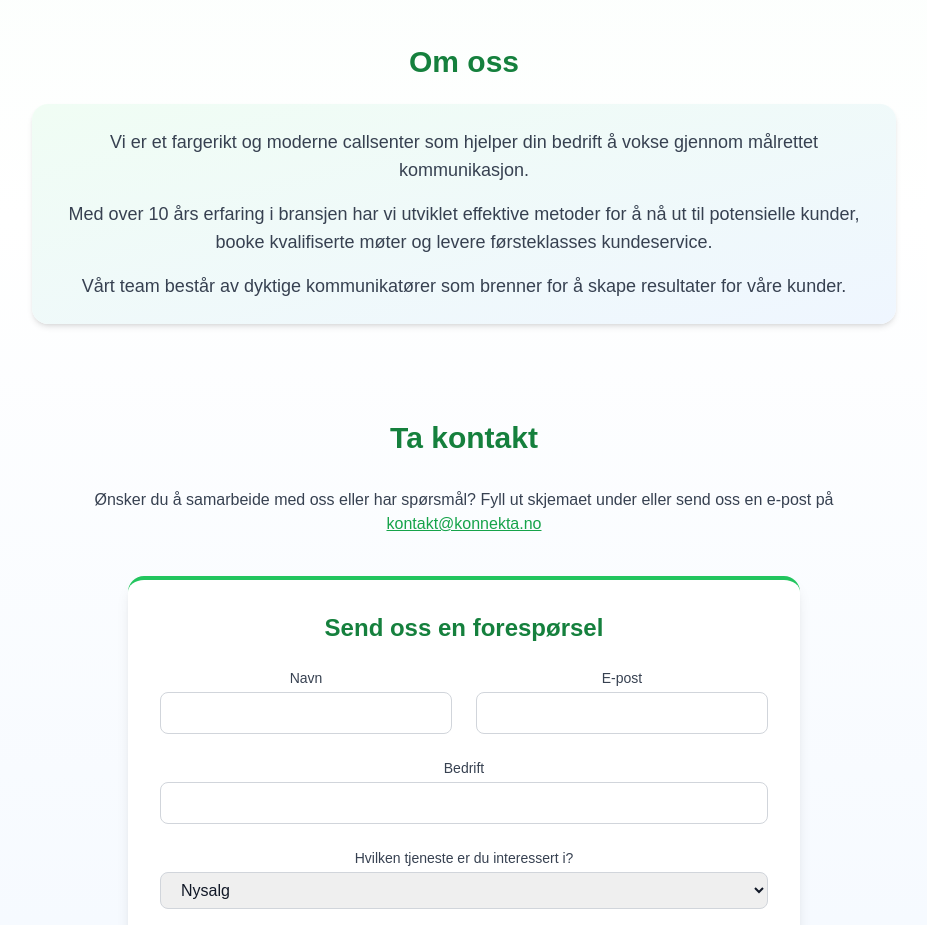
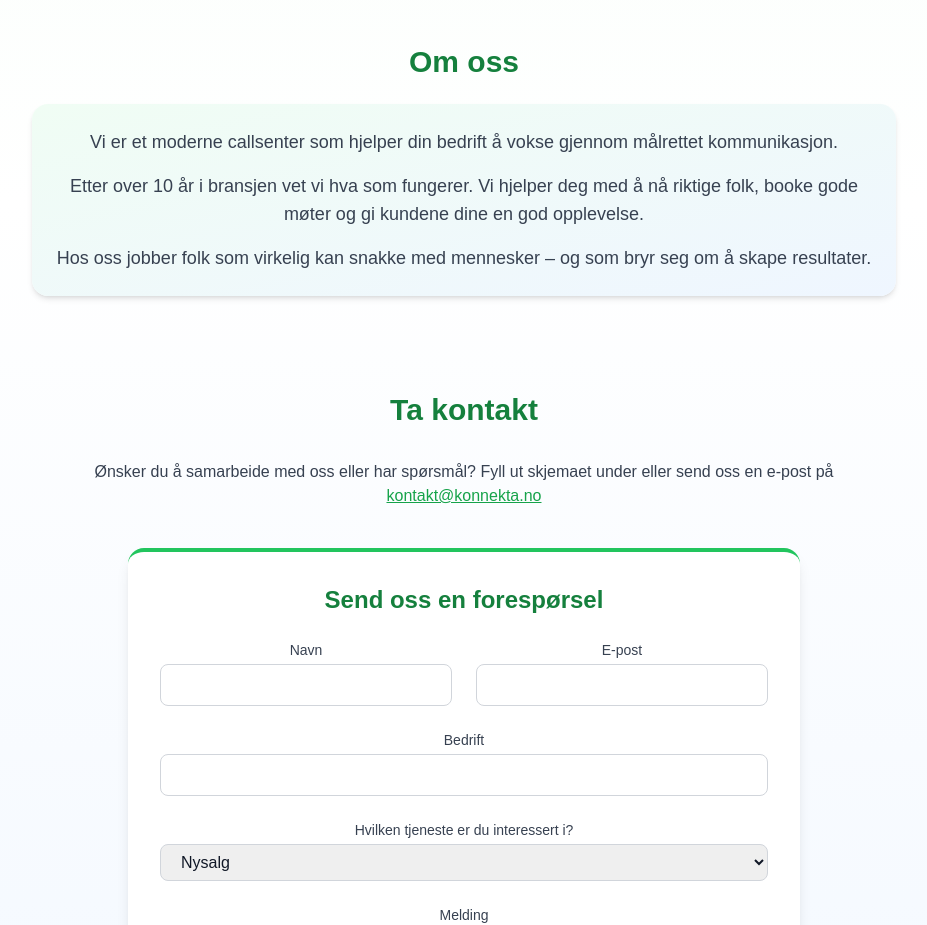
Before and after one commit to Bidder2025/konnekta, a Next.js app: page / in a window 1280 px wide. Shown: the part 1040-1965 px from the top of the page, without its empty margins (176-1103 px from the left). Built offline with nearby package versions, Linux system fonts and the light colour scheme.

Commit message:
Endret om oss

```diff
--- a/enhanced-home-green.tsx
+++ b/enhanced-home-green.tsx
@@ -95,14 +95,13 @@ export default function EnhancedHomeGreen() {
         <h2 className="text-3xl font-bold text-center mb-6 text-green-700">Om oss</h2>
         <div className="p-6 bg-gradient-to-br from-green-50 to-blue-50 rounded-2xl shadow-md">
           <p className="text-lg text-gray-700 text-center">
-            Vi er et fargerikt og moderne callsenter som hjelper din bedrift å vokse gjennom målrettet kommunikasjon.
+            Vi er et moderne callsenter som hjelper din bedrift å vokse gjennom målrettet kommunikasjon.
           </p>
           <p className="text-lg text-gray-700 text-center mt-4">
-            Med over 10 års erfaring i bransjen har vi utviklet effektive metoder for å nå ut til potensielle kunder,
-            booke kvalifiserte møter og levere førsteklasses kundeservice.
+            Etter over 10 år i bransjen vet vi hva som fungerer. Vi hjelper deg med å nå riktige folk, booke gode møter og gi kundene dine en god opplevelse.
           </p>
           <p className="text-lg text-gray-700 text-center mt-4">
-            Vårt team består av dyktige kommunikatører som brenner for å skape resultater for våre kunder.
+            Hos oss jobber folk som virkelig kan snakke med mennesker – og som bryr seg om å skape resultater.
           </p>
         </div>
       </section>
```
